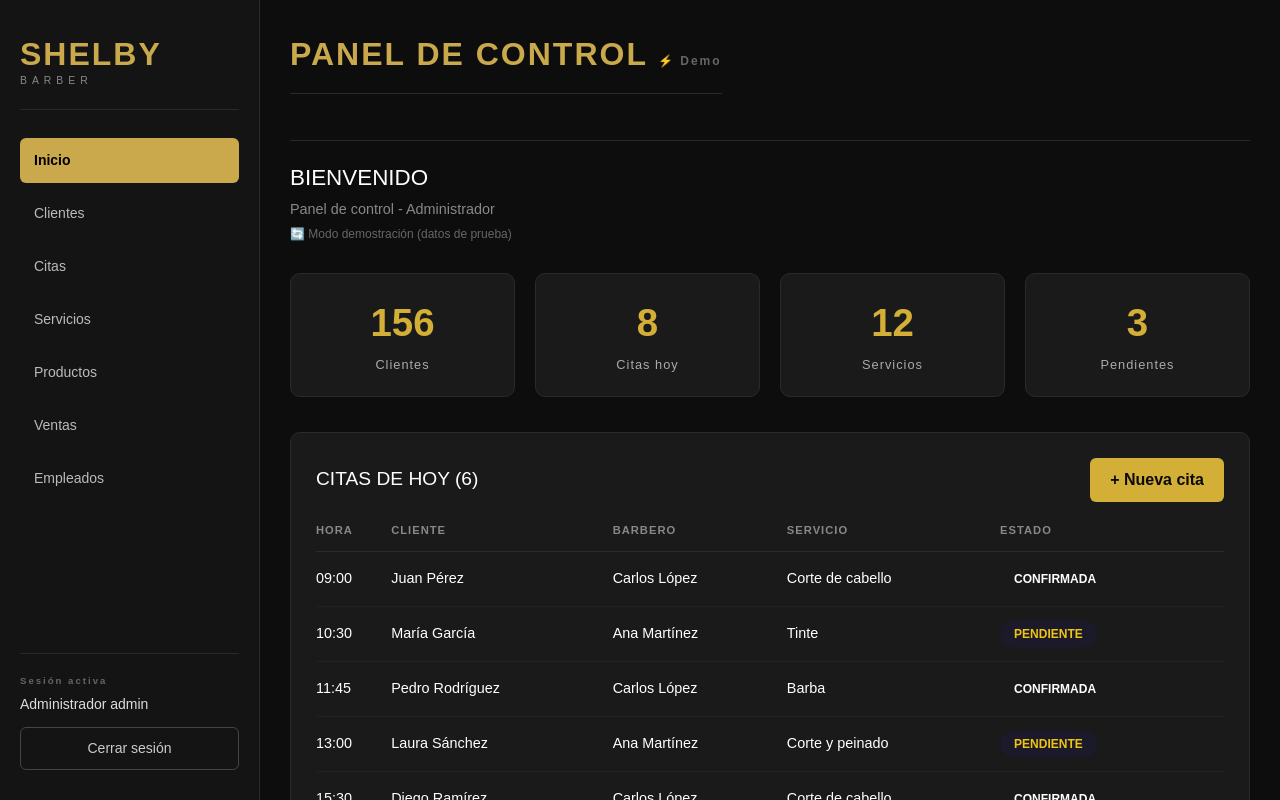
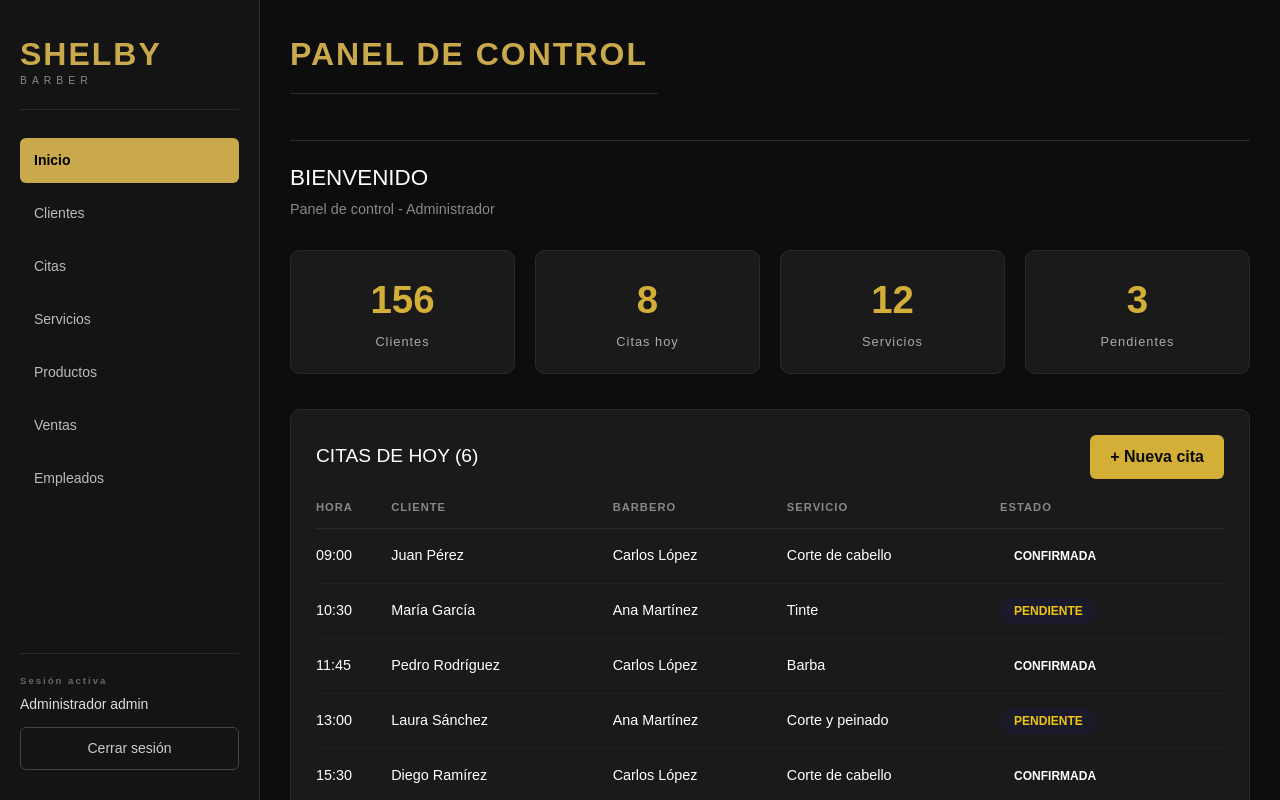
Before and after one commit to smau253-bit/barber, a React (Vite) app: page /dashboard in a window 1280 px wide. Shown: the top 800 px of the page. Built offline with nearby package versions, Linux system fonts and the light colour scheme.

Commit message:
correcion

```diff
--- a/src/components/dashboard/dashboard.jsx
+++ b/src/components/dashboard/dashboard.jsx
@@ -158,7 +158,7 @@ const Dashboard = () => {
             {loading && <span> ⏳</span>}
             {!loading && usandoSimulacion && (
               <span style={{ fontSize: '12px', color: '#666', marginLeft: '10px' }}>
-                ⚡ Demo
+
               </span>
             )}
           </h2>
@@ -169,7 +169,7 @@ const Dashboard = () => {
           <p>Panel de control - Administrador</p>
           {usandoSimulacion && (
             <p style={{ fontSize: '12px', color: '#666', marginTop: '5px' }}>
-              🔄 Modo demostración (datos de prueba)
+
             </p>
           )}
         </section>
--- a/src/components/servicios/servicio.jsx
+++ b/src/components/servicios/servicio.jsx
@@ -212,7 +212,7 @@ function Servicio() {
               padding: '4px 8px',
               borderRadius: '4px'
             }}>
-              ⚡ Demo
+
             </span>
           )}
         </div>
@@ -229,7 +229,7 @@ function Servicio() {
               {loading ? 'Cargando...' : `${serviciosFiltrados.length} resultados disponibles`}
               {!loading && usandoSimulacion && (
                 <span style={{ fontSize: '12px', color: '#666', marginLeft: '8px' }}>
-                  (modo demo)
+
                 </span>
               )}
             </p>
--- a/src/components/ventas/ventas.jsx
+++ b/src/components/ventas/ventas.jsx
@@ -553,7 +553,7 @@ const Ventas = () => {
             VENTAS {loading && <span>⏳</span>}
             {!loading && usandoSimulacion && (
               <span style={{ fontSize: '12px', color: '#666', marginLeft: '10px' }}>
-                ⚡ Demo
+
               </span>
             )}
           </h2>
@@ -576,7 +576,7 @@ const Ventas = () => {
             <h3>NUEVA VENTA</h3>
             {usandoSimulacion && (
               <p style={{ fontSize: '12px', color: '#666', marginBottom: '10px' }}>
-                🔄 Modo demostración - Los datos se guardan en memoria y actualizan stock
+
               </p>
             )}
 
```
